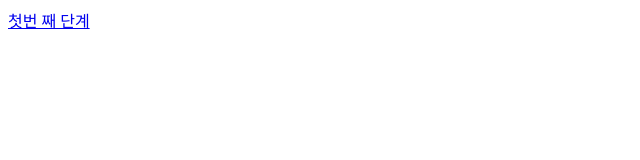
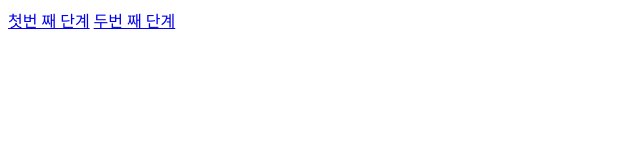
Before and after one commit to chlalstj0305/basic_project, a plain HTML site: page view/client.html in a window 1280 px wide. Shown: the whole page, without its empty margins (0-640 px from the left). Drawn offline with Linux system fonts and the light colour scheme.

Commit message:
두번째 단계

```diff
--- a/view/client.html
+++ b/view/client.html
@@ -6,5 +6,6 @@
 </head>
 <body>
     <a href="/one">첫번 째 단계</a>
+    <a href="/two">두번 째 단계</a>
 </body>
 </html>
```
